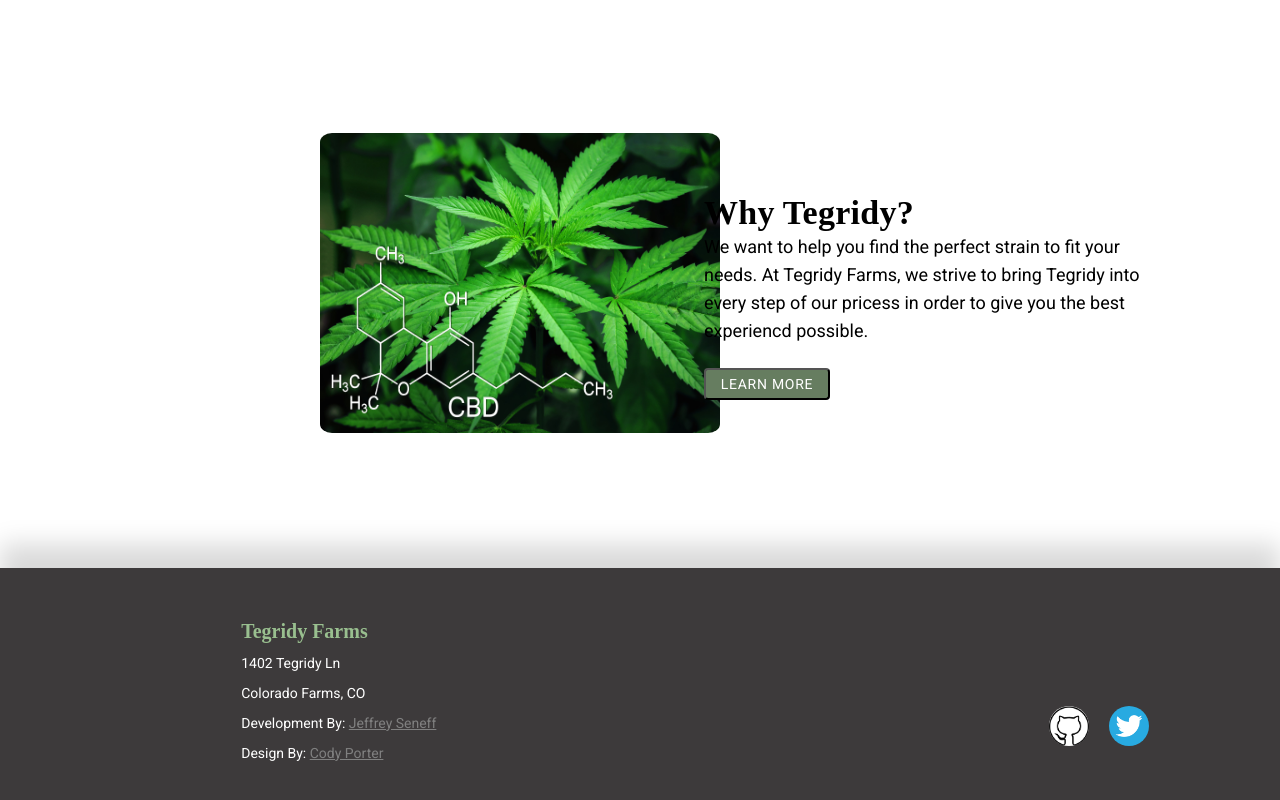
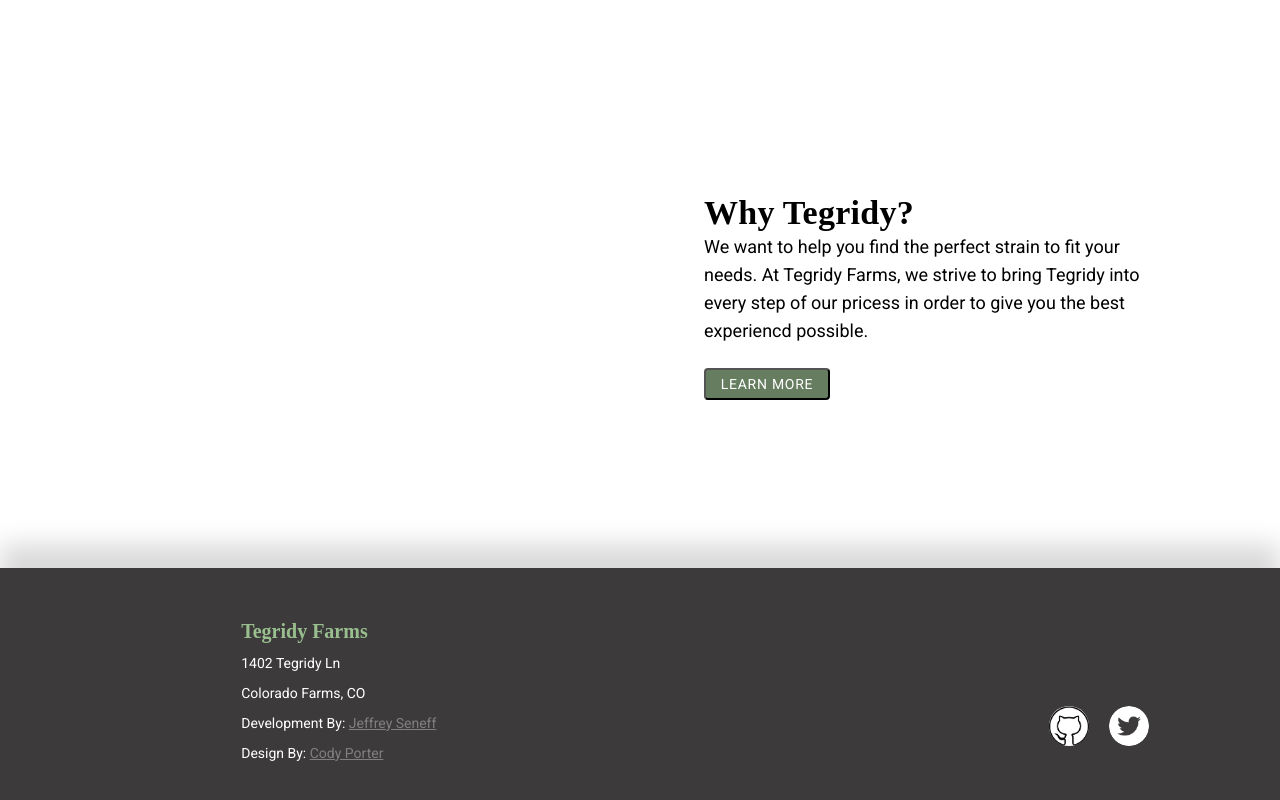
Before and after one commit to jeffsnff/TegridyFarms, a React (Create React App) app: page / in a window 1280 px wide. Shown: the part 752-1552 px from the top of the page. Built offline with nearby package versions, Linux system fonts and the light colour scheme; a web font is replaced by a local one.

Commit message:
changed images for testing

```diff
--- a/src/footer/Footer.js
+++ b/src/footer/Footer.js
@@ -1,6 +1,6 @@
 import React from 'react';
 import './Footer.css';
-import twitter from '../photos/twitter.png'
+import twitter from '../photos/icon_twitter.png'
 import github from '../photos/github.png'
 
 const Footer = () => {
--- a/src/home/Home.js
+++ b/src/home/Home.js
@@ -1,5 +1,6 @@
 import React from 'react';
 import './Home.css'
+import Frame from '../photos/Frame.png'
 
 import cannabis from '../photos/cannabis.jpg'
 
@@ -20,7 +21,7 @@ function Home(){
 
         <div className="second-container">
             <div className="haha">
-                <img src={cannabis} alt="this" />
+                <img src={Frame} alt="this" />
                  <div className="stuff">
                     <h3>Why Tegridy?</h3>
                     <p>
```
Also changed, not shown: src/photos/Frame.png (added), src/photos/icon_twitter.png (added).
